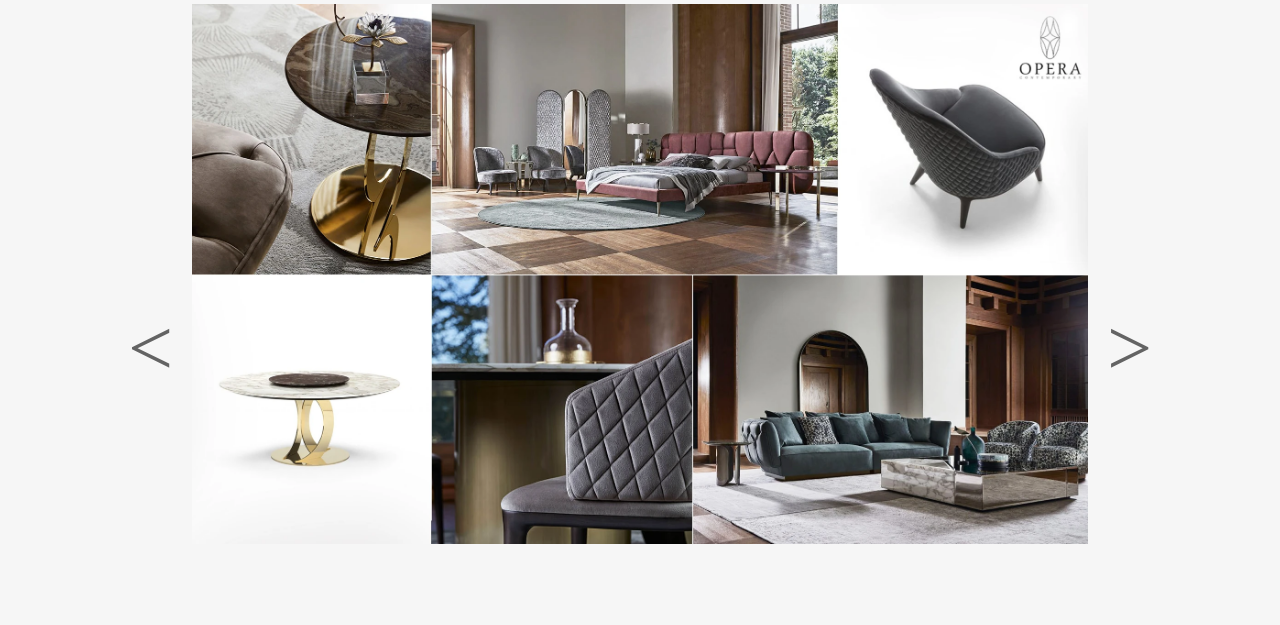
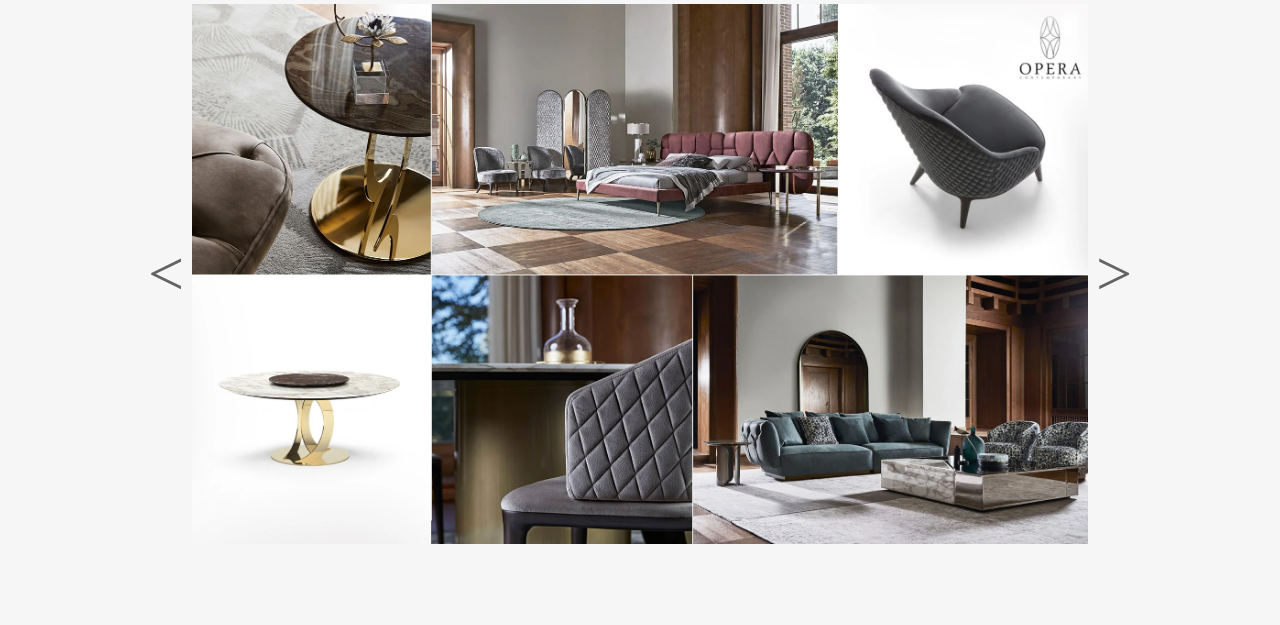
Before and after one commit to DGStach/MeblarniaWebsite, a website: page index.html in a window 1280 px wide. Shown: the part 97-722 px from the top of the page. Drawn offline with nearby package versions, Linux system fonts and the light colour scheme; a web font is replaced by a local one.

Commit message:
slideshow span

```diff
--- a/IndexCss.css
+++ b/IndexCss.css
@@ -137,26 +137,27 @@ a{
     height: auto;
 }
 
-#slideShowContainer span {
+.slideShowButton {
+    align-items: center;
+    display: flex;
+    padding: 8px;
+    font-size: 4em;
     color: #636363;
     cursor: pointer;
-    font-size: 10vh;
 }
 
-#slideShowContainer span:last-child {
-    position: absolute;
-    z-index: 100;
-    right: 10vw;
-    top: 50%;
+@media (max-width: 768px) {
+    .slideShowButton {
+        font-size: 2em;
+    }
 }
 
-#slideShowContainer span:first-child {
-    position: absolute;
-    z-index: 100;
-    left: 10vw;
-    top: 50%;
+@media(max-width: 350px) {
+    .slideShowButton {
+        font-size: 1.4em;
+    }
+}
 
-}
 
 @media scren and (max-width: 500px) {
     #slideShowContainer span:last-child {
```
